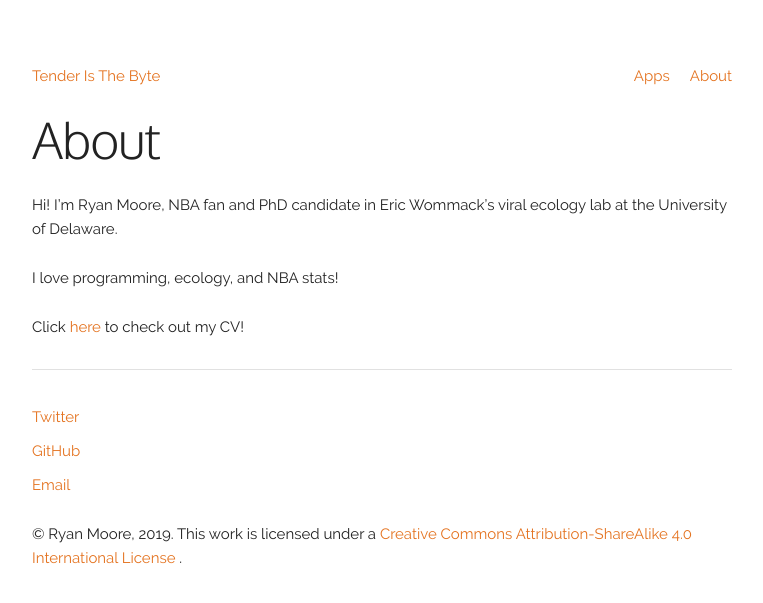
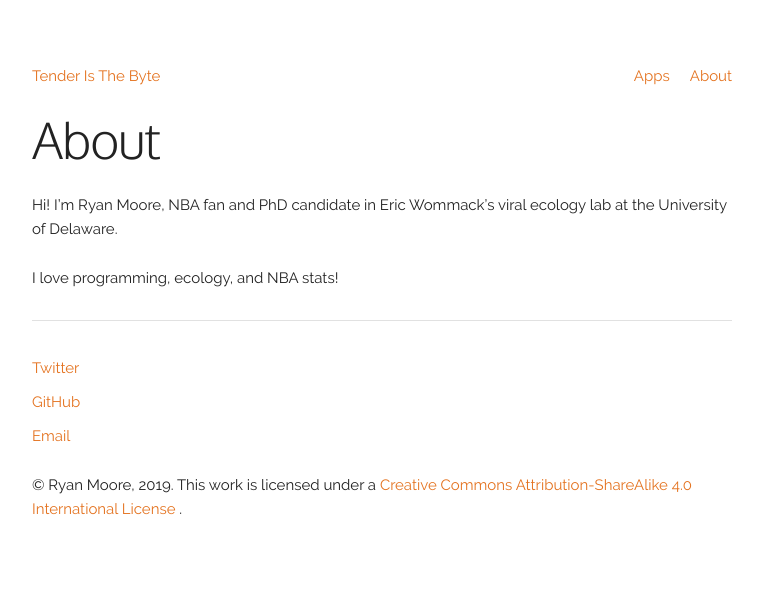
Before and after one commit to mooreryan/TenderIsTheByte, a Jekyll site: the page built from about.md, in a window 1280 px wide. Shown: the top 603 px of the page, without its empty margins (258-1021 px from the left). Built offline with Jekyll 4.4.1, drawn with Linux system fonts in a browser that asks for light colours.

Commit message:
Remove some files

```diff
--- a/about.md
+++ b/about.md
@@ -8,5 +8,3 @@ title: About
 Hi!  I'm Ryan Moore, NBA fan and PhD candidate in Eric Wommack's viral ecology lab at the University of Delaware.
 
 I love programming, ecology, and NBA stats!
-
-Click [here](/assets/files/ryan_moore_cv_2019_05_30.pdf) to check out my CV!
```
Also changed, not shown: 1 other file.
